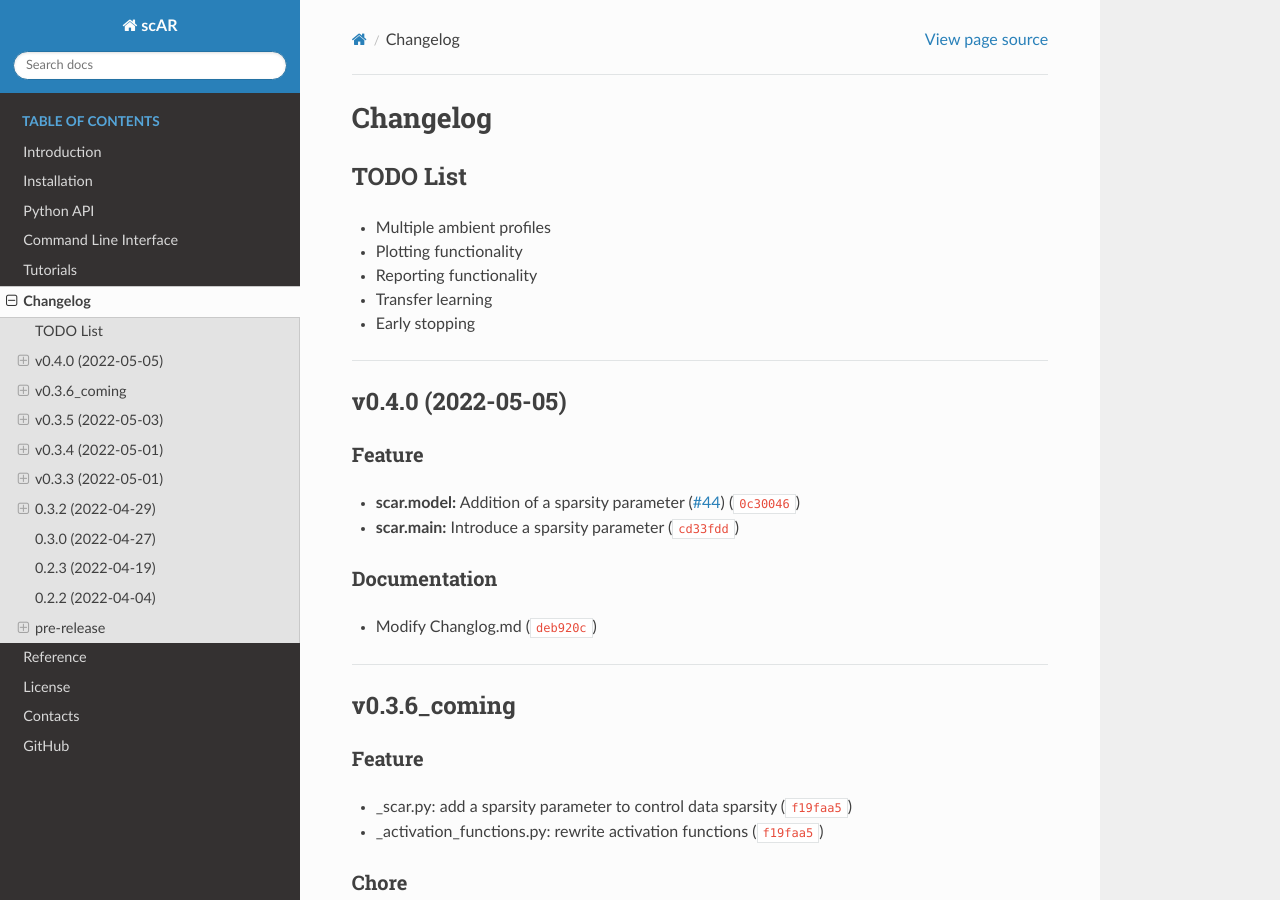
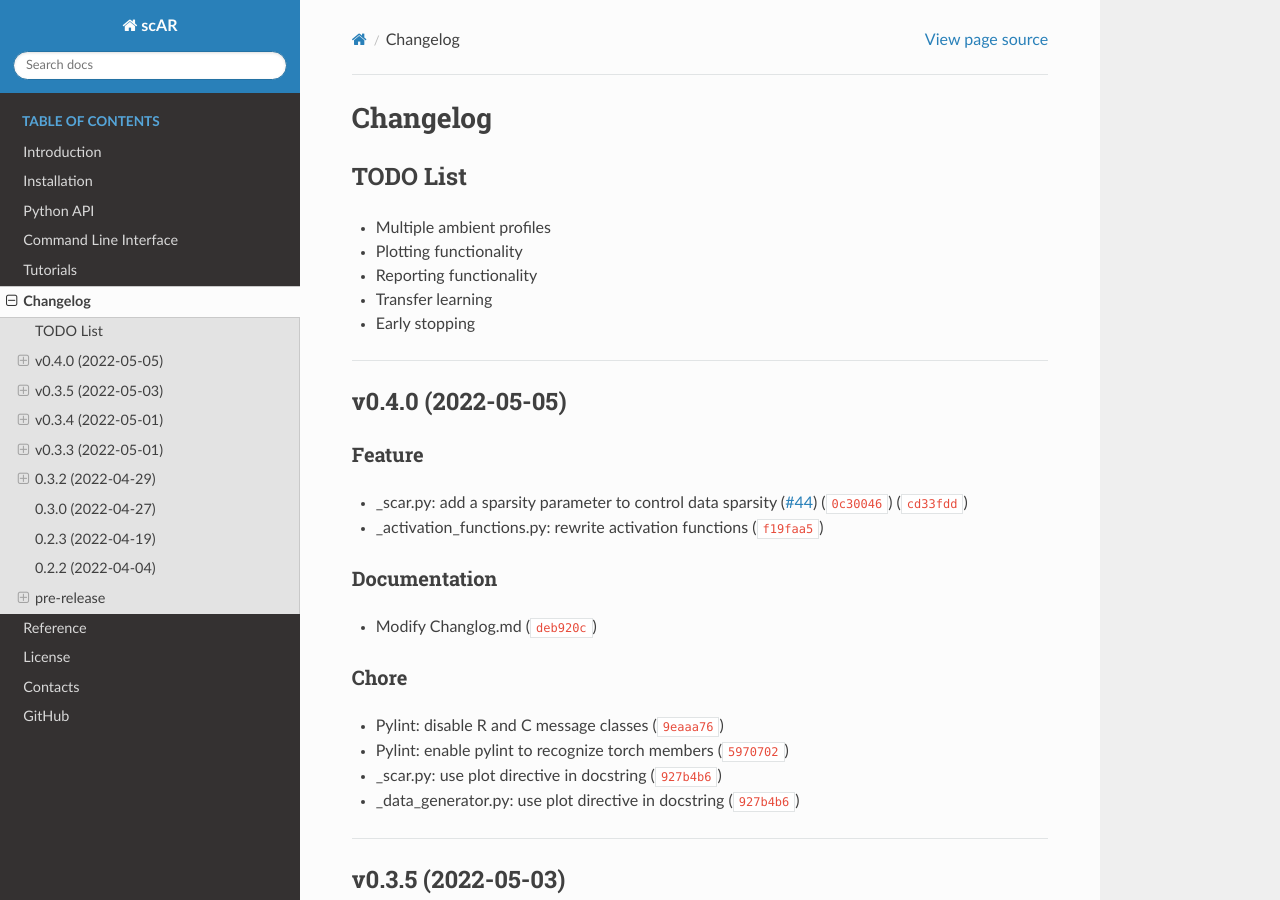
Before and after one commit to Novartis/scar, a Sphinx documentation site: the page built from docs/Release_notes.md, in a window 1280 px wide and 900 px high. Built offline with Sphinx 7.4.7 and the Read the Docs theme 2.0.0, drawn with Linux system fonts in a browser that asks for light colours.

Commit message:
docs: update Changelog.md

```diff
--- a/docs/Release_notes.md
+++ b/docs/Release_notes.md
@@ -13,17 +13,11 @@
 
 ## v0.4.0 (2022-05-05)
 ### Feature
-* **scar.model:** Addition of a sparsity parameter ([#44](https://github.com/Novartis/scAR/issues/44)) ([`0c30046`](https://github.com/Novartis/scAR/commit/0c30046aa8d20be88f516b8756789d9fab515b10))
-* **scar.main:** Introduce a sparsity parameter ([`cd33fdd`](https://github.com/Novartis/scAR/commit/cd33fddbd6d7117f459e12b57a936148cde0563f))
+* _scar.py: add a sparsity parameter to control data sparsity ([#44](https://github.com/Novartis/scAR/issues/44)) ([`0c30046`](https://github.com/Novartis/scAR/commit/0c30046aa8d20be88f516b8756789d9fab515b10)) ([`cd33fdd`](https://github.com/Novartis/scAR/commit/cd33fddbd6d7117f459e12b57a936148cde0563f))
+* _activation_functions.py: rewrite activation functions ([`f19faa5`](https://github.com/Novartis/scAR/commit/cd33fddbd6d7117f459e12b57a936148cde0563f))
 
 ### Documentation
 * Modify Changlog.md ([`deb920c`](https://github.com/Novartis/scAR/commit/deb920cdaa3b81a7d6dbccc85231bfa87236cee6))
-
--------------------------------------
-## v0.3.6_coming
-### Feature
-* _scar.py: add a sparsity parameter to control data sparsity ([`f19faa5`](https://github.com/Novartis/scAR/commit/cd33fddbd6d7117f459e12b57a936148cde0563f))
-* _activation_functions.py: rewrite activation functions ([`f19faa5`](https://github.com/Novartis/scAR/commit/cd33fddbd6d7117f459e12b57a936148cde0563f))
 
 ### Chore
 * Pylint: disable R and C message classes ([`9eaaa76`](https://github.com/Novartis/scAR/commit/59707026dc14b6f04ec5e6a8c3a9c992fad3e358))
```
